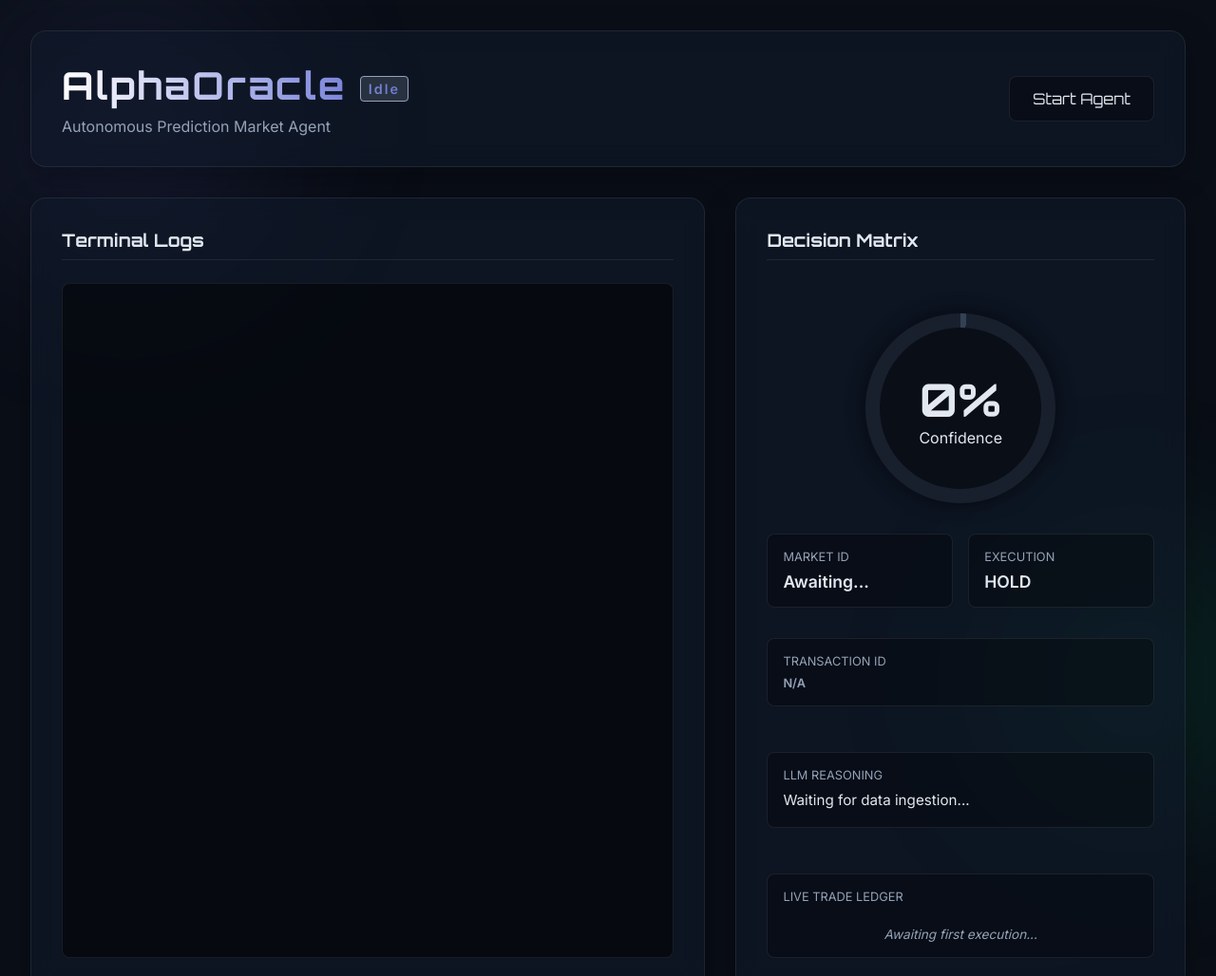
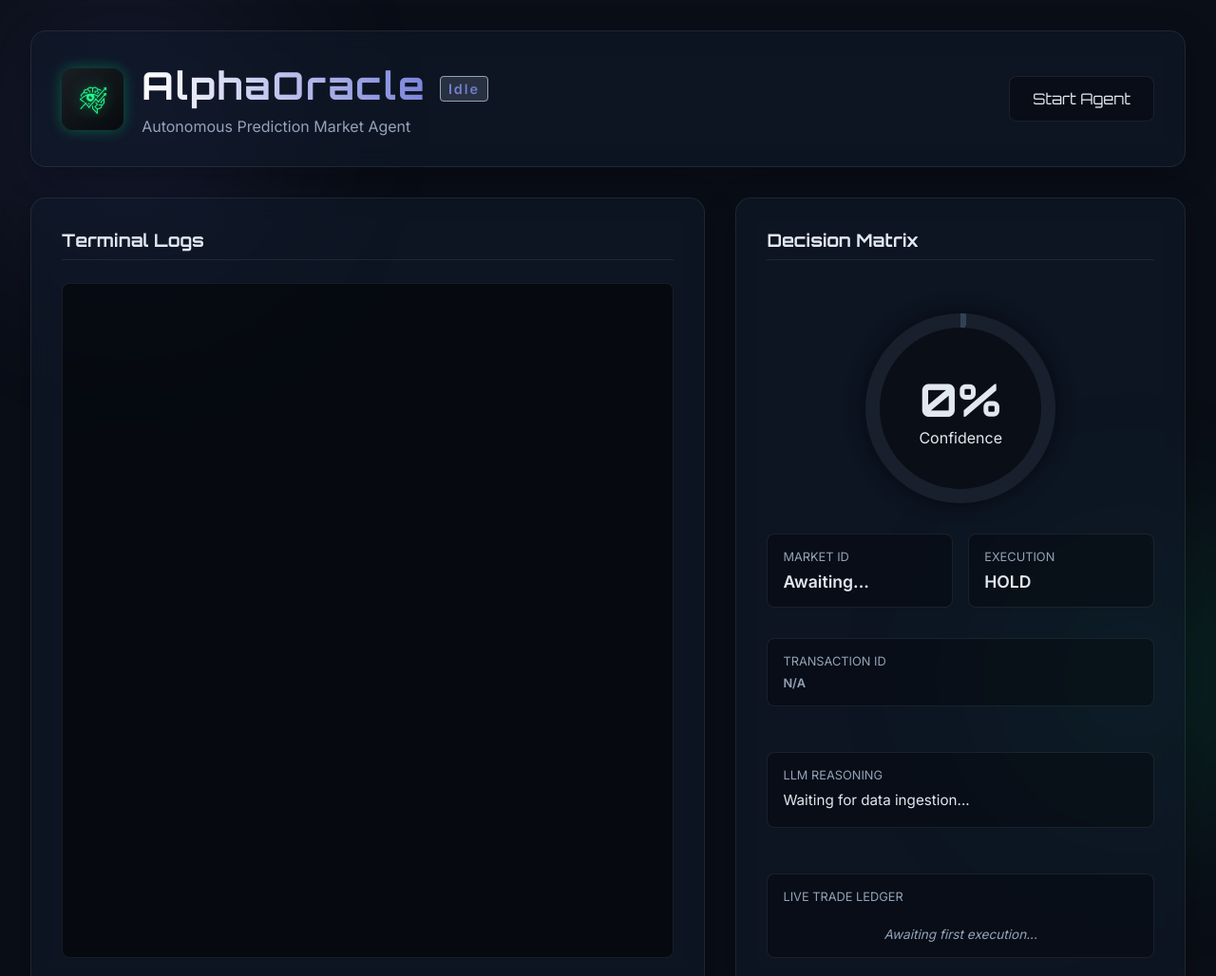
Before and after one commit to namanguptagit/AlphaOracle, a website: page public/index.html in a window 1280 px wide. Shown: the top 1028 px of the page at 95% size. Drawn offline with Linux system fonts and the light colour scheme; no server answers.

Commit message:
Updated frontend with logo and some fixes

```diff
--- a/public/index.html
+++ b/public/index.html
@@ -18,9 +18,12 @@
 
     <div class="dashboard">
         <header class="glass-panel" style="display: flex; justify-content: space-between; align-items: center;">
-            <div>
-                <h1 style="margin-bottom: 0;">AlphaOracle <span class="badge" id="live-badge">Idle</span></h1>
-                <p style="margin-top: 0.5rem; color: var(--text-muted);">Autonomous Prediction Market Agent</p>
+            <div style="display: flex; align-items: center; gap: 1.2rem;">
+                <img src="logo.png" alt="AlphaOracle Logo" style="width: 65px; height: 65px; border-radius: 12px; box-shadow: 0 0 15px rgba(0,255,136,0.3);">
+                <div>
+                    <h1 style="margin-bottom: 0;">AlphaOracle <span class="badge" id="live-badge">Idle</span></h1>
+                    <p style="margin-top: 0.5rem; color: var(--text-muted);">Autonomous Prediction Market Agent</p>
+                </div>
             </div>
             <div>
                 <button id="power-btn" class="power-btn">Start Agent</button>
--- a/src/index.ts
+++ b/src/index.ts
@@ -56,6 +56,7 @@ export class AgentEngine extends EventEmitter {
                 this.logInfo('Executor', ` Confidence >= 50%. Proceeding with live execution...`);
                 const txId = await executeTrade(decision);
                 if (txId) {
+                    this.logInfo('Executor', `Locus Transaction Placed successfully! TX ID: ${txId}`);
                     this.emit('execution_update', { txId });
                 }
             } else {
```
Also changed, not shown: public/logo.png (added).
